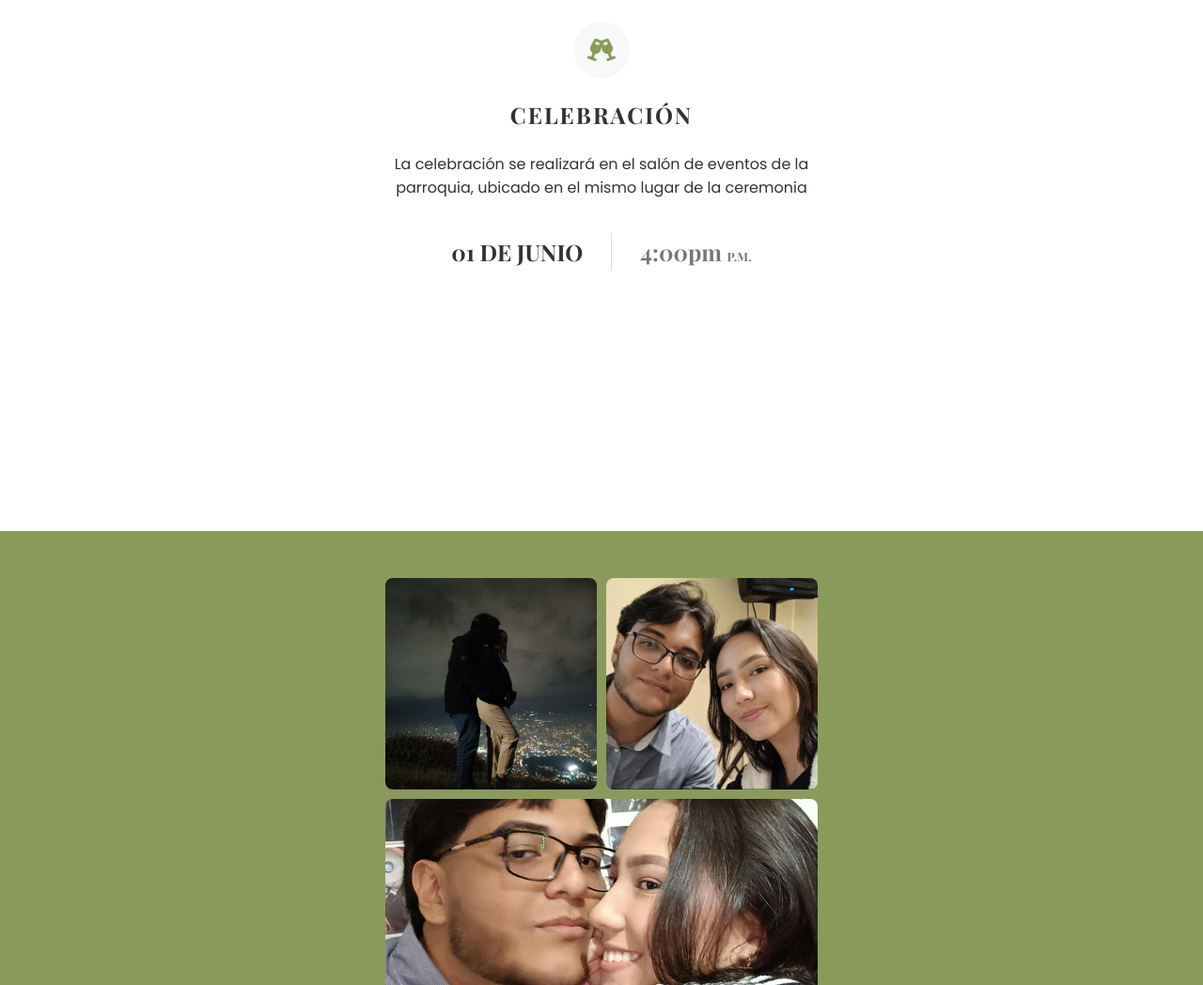
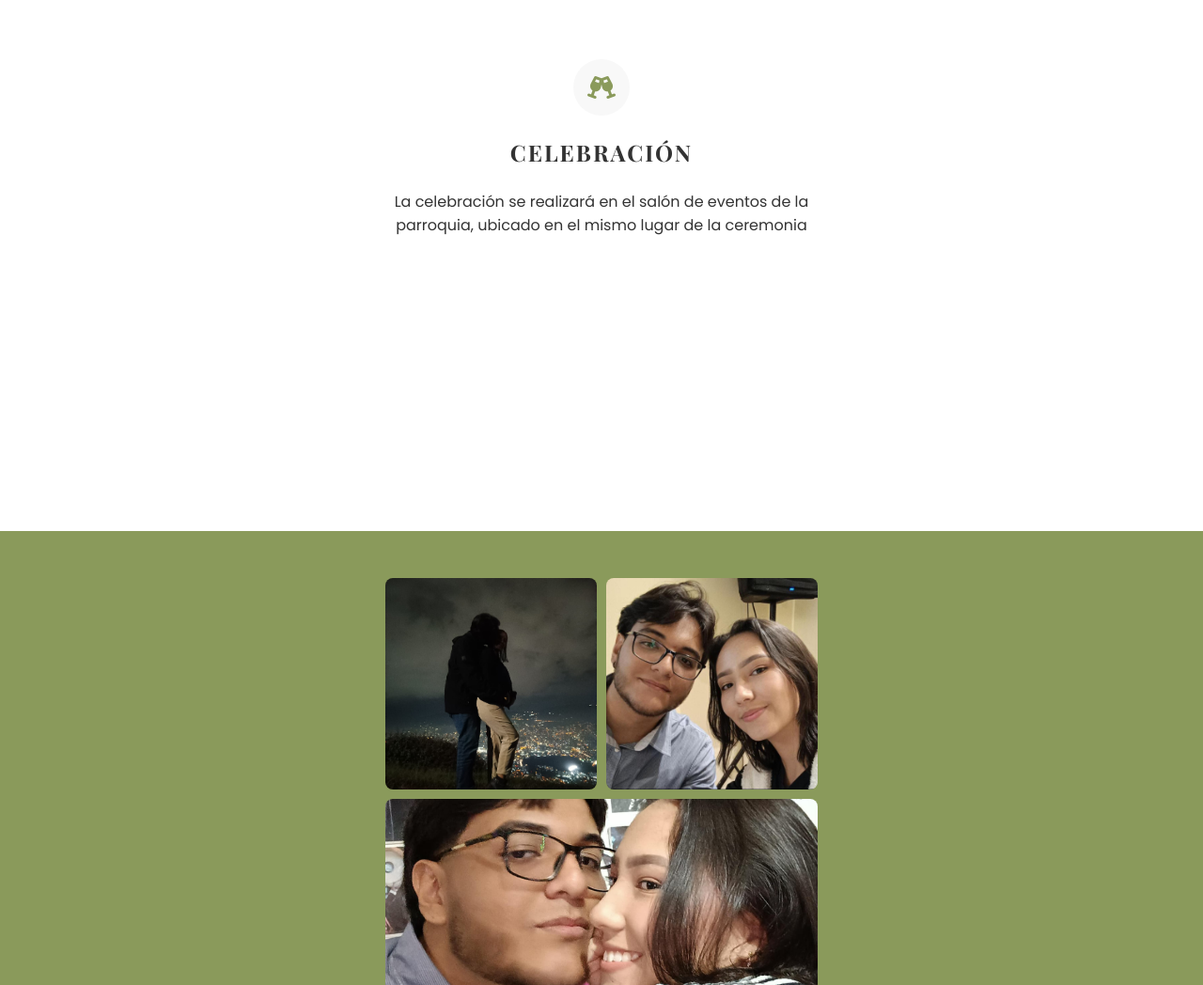
Before and after one commit to VICTORFER12/invitacion-boda, a plain HTML site: page index.html in a window 1280 px wide. Shown: the part 2763-3811 px from the top of the page at 94% size. Drawn offline with nearby package versions, Linux system fonts and the light colour scheme; a web font is replaced by a local one.

Commit message:
Update index.html

```diff
--- a/index.html
+++ b/index.html
@@ -119,15 +119,6 @@
             <h2 class="section-title">CELEBRACIÓN</h2>
             <p style="font-family: Poppins, sans-serif;" class="venue">La celebración se realizará en el salón de eventos de la parroquia, ubicado en el mismo lugar de la ceremonia</p>
 
-            <div class="date-time">
-                <div class="date">
-                    <h3>01 DE JUNIO</h3>
-                </div>
-                <div class="divider"></div>
-                <div class="time">
-                    <h3>4:00pm <span class="small">P.M.</span></h3>
-                </div>
-            </div>
 
         </div>
     </section>
```
